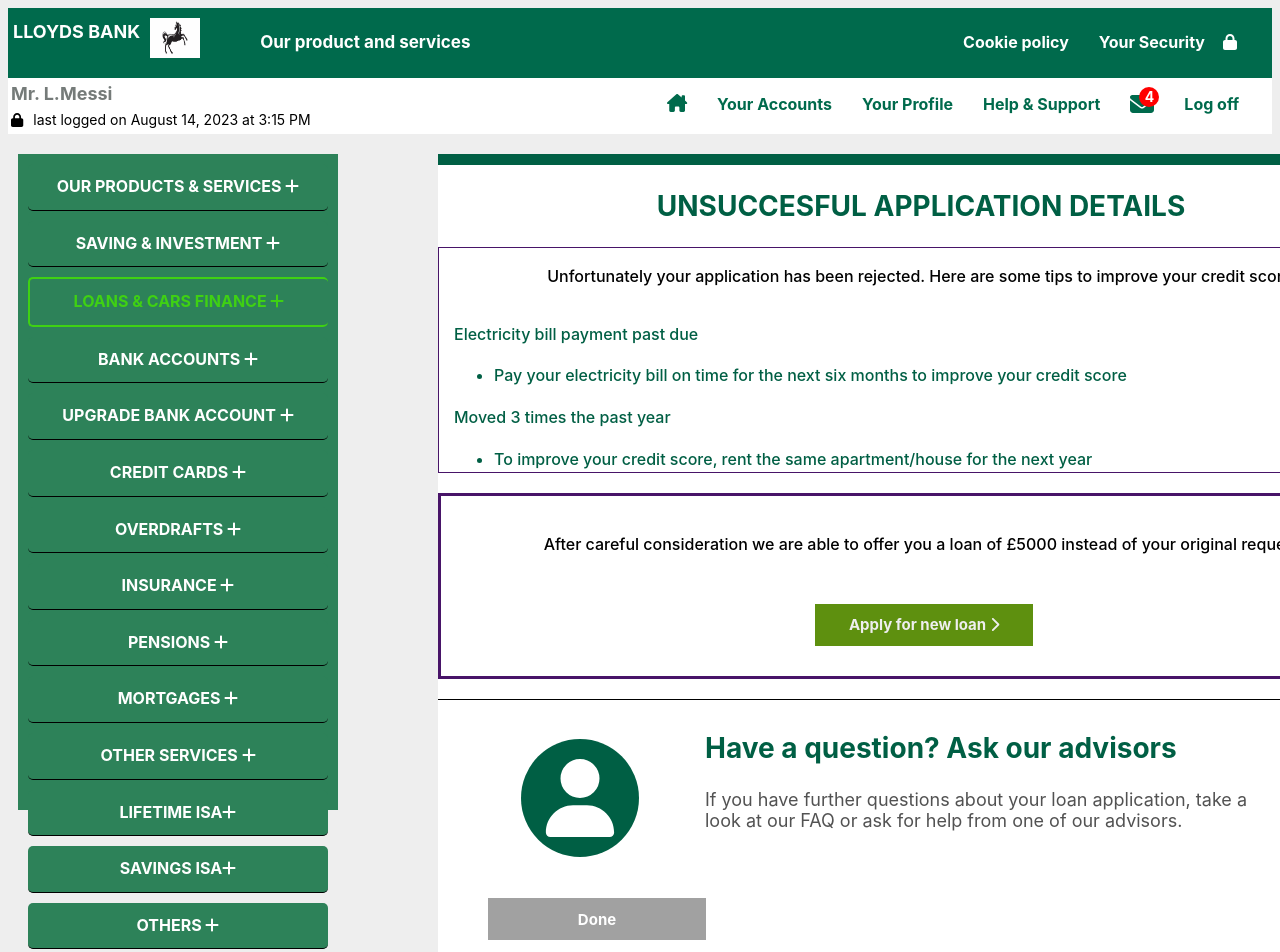
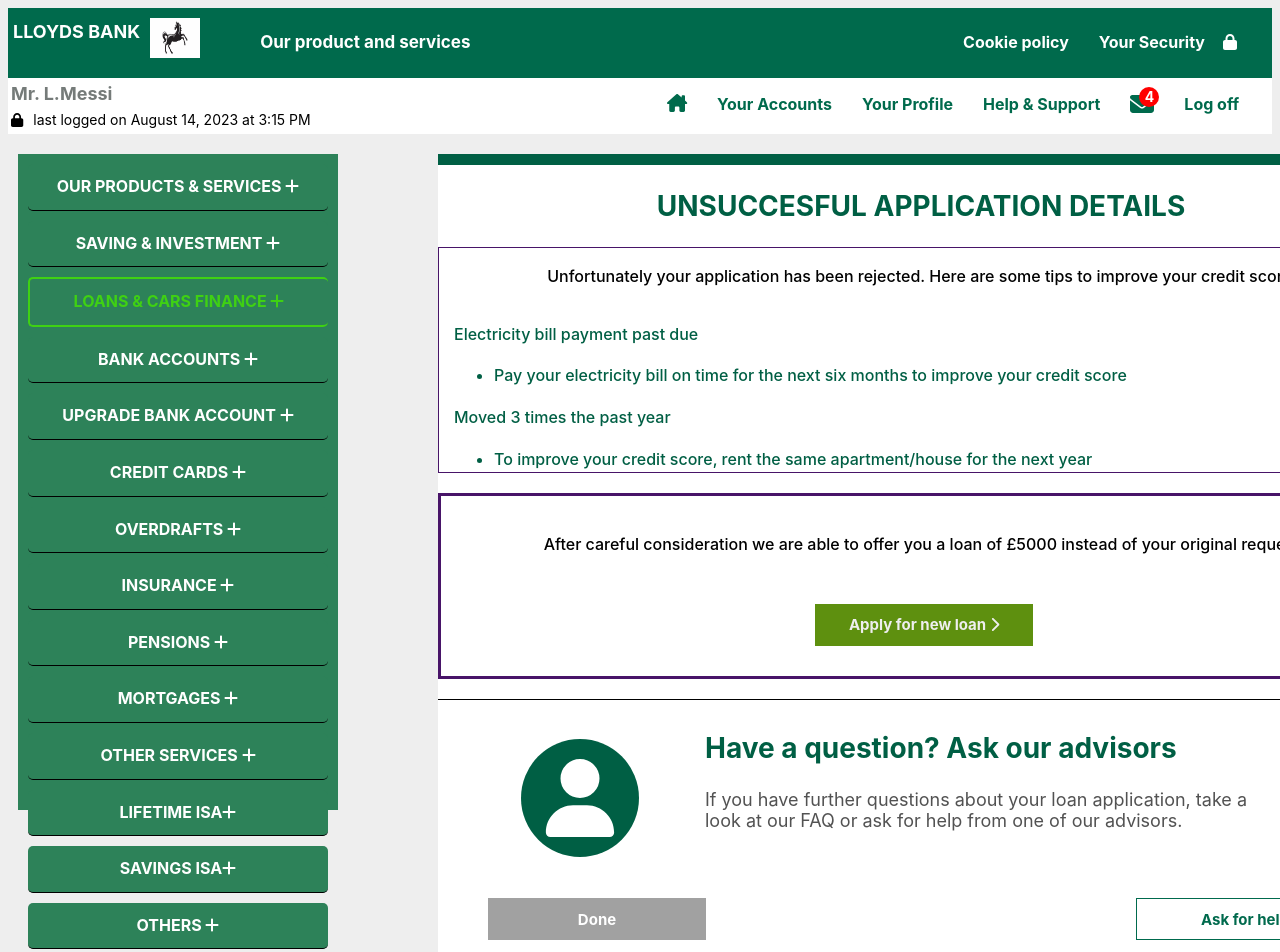
Before and after one commit to Safo-Samson/customer-interface-decisioning, a React (Vite) app: page /FindOutMoreLowerAmount in a window 1280 px wide. Shown: the top 952 px of the page. Built offline with nearby package versions, Linux system fonts and the light colour scheme.

Commit message:
add button

```diff
--- a/src/components/FindOutMore/FindOutMoreLowerAmount.css
+++ b/src/components/FindOutMore/FindOutMoreLowerAmount.css
@@ -118,7 +118,7 @@
     margin-bottom: 19px;
 }
 
-.findOutMoreLowerAmount-doneBTN, .findOutMoreLowerAmount-applyBTN{
+.findOutMoreLowerAmount-doneBTN, .findOutMoreLowerAmount-askBTN{
     width: 218px;
     height: 42px;
     background: #A1A1A1;
@@ -132,8 +132,10 @@
     cursor: pointer;
 }
 
-.findOutMoreLowerAmount-applyBTN{
-    background: #5E900F;
+.findOutMoreLowerAmount-askBTN{
+    background: white;
+    border: 1px solid #006A4D;
+    color: #006A4D;
 
 
 }
--- a/src/components/FindOutMore/FindOutMoreLowerAmount.jsx
+++ b/src/components/FindOutMore/FindOutMoreLowerAmount.jsx
@@ -69,6 +69,7 @@ const FindOutMoreLowerAmount= () =>{
             </div>
             <div className="findOutMoreLowerAmount-buttons">
                 <button className="findOutMoreLowerAmount-doneBTN" onClick={handleDone}>Done</button>
+                <button className="findOutMoreLowerAmount-askBTN">Ask for help</button>
             </div>
         </div>
         </div>
```
